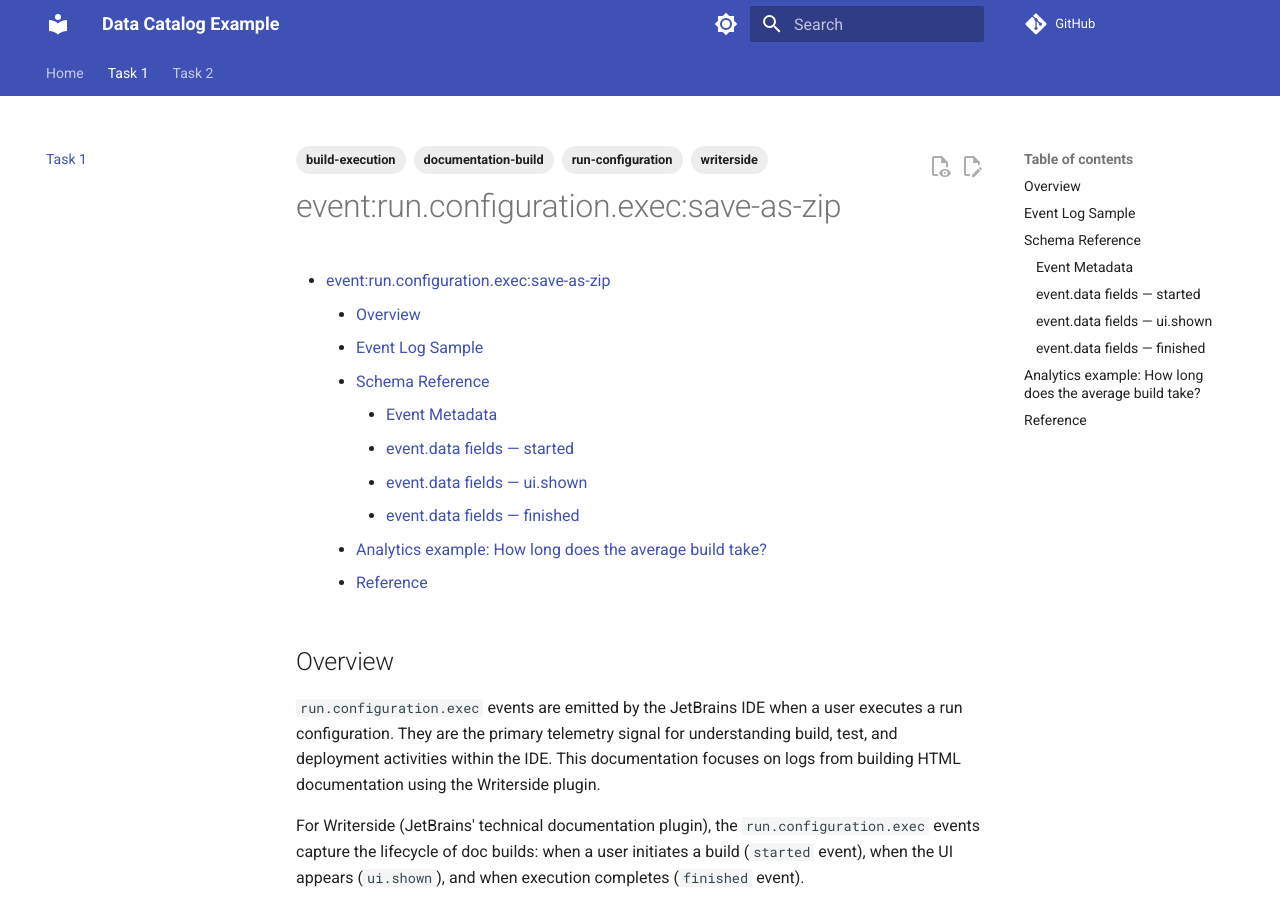
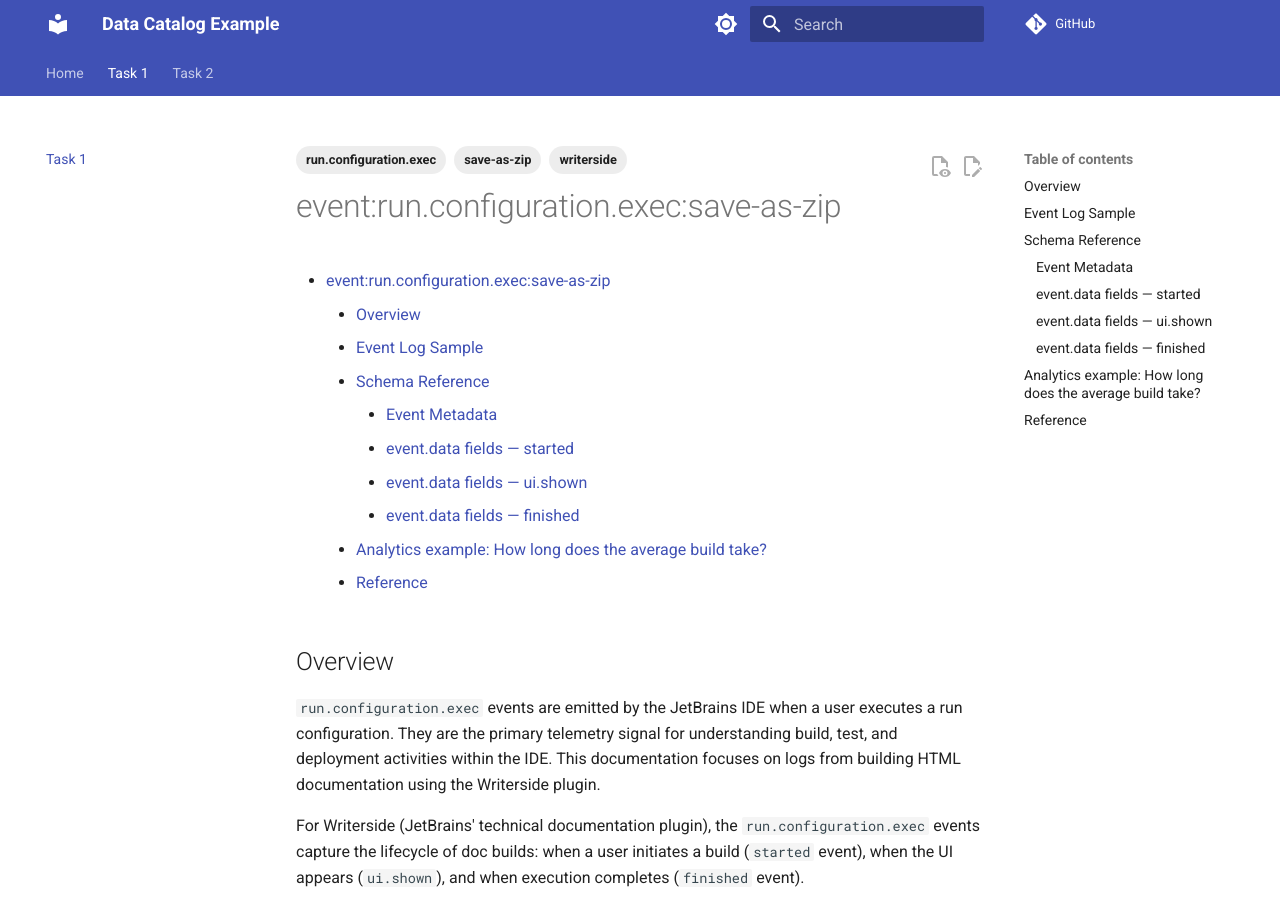
Before and after one commit to fanil-z/jb-temp, an MkDocs documentation site: the page built from docs/task-1.md, in a window 1280 px wide and 900 px high. Built offline with MkDocs 1.6.1 and Material for MkDocs 9.7.7, drawn with Linux system fonts in a browser that asks for light colours; comment, search, counter and statistics services are not loaded.

Commit message:
fix: corrected tags

```diff
--- a/docs/task-1.md
+++ b/docs/task-1.md
@@ -1,9 +1,8 @@
 ---
 tags:
-  - run-configuration
+  - run.configuration.exec
   - writerside
-  - documentation-build
-  - build-execution
+  - save-as-zip
 ---
 
 # event:run.configuration.exec:save-as-zip
```
